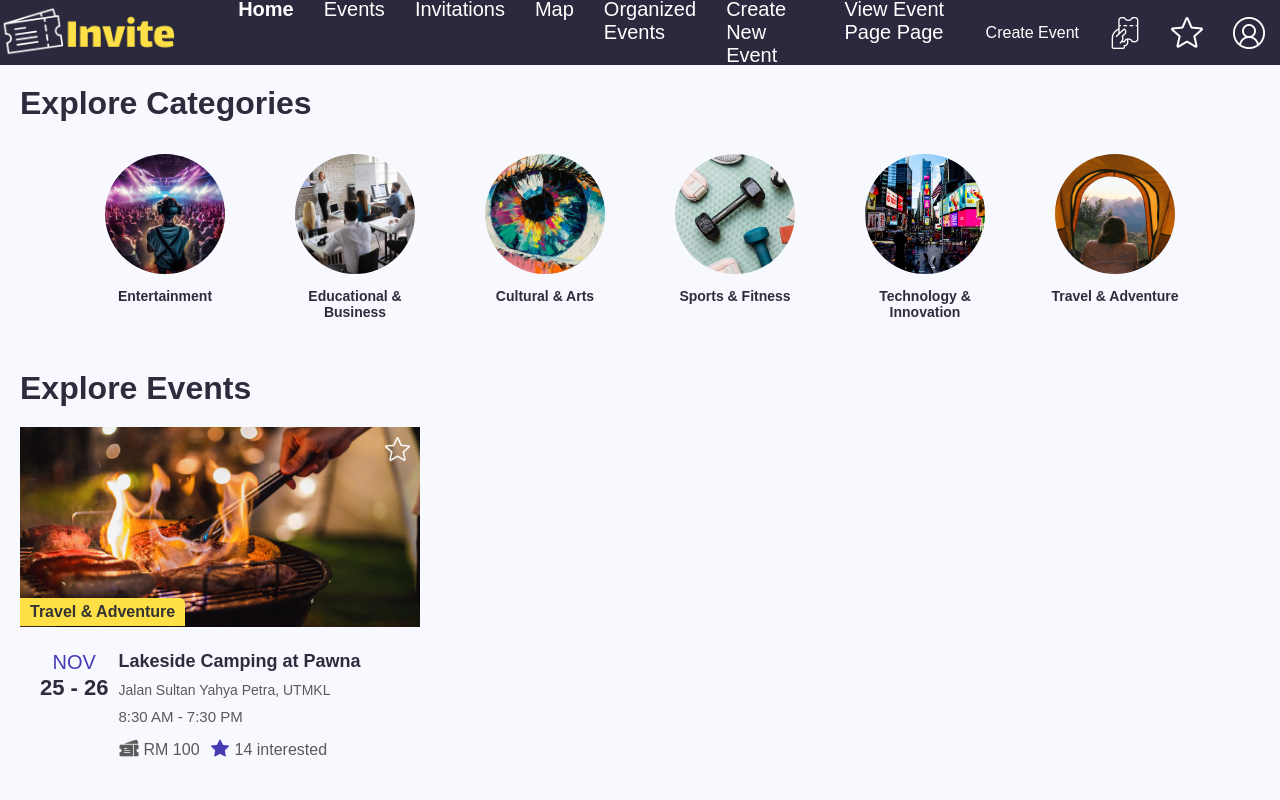
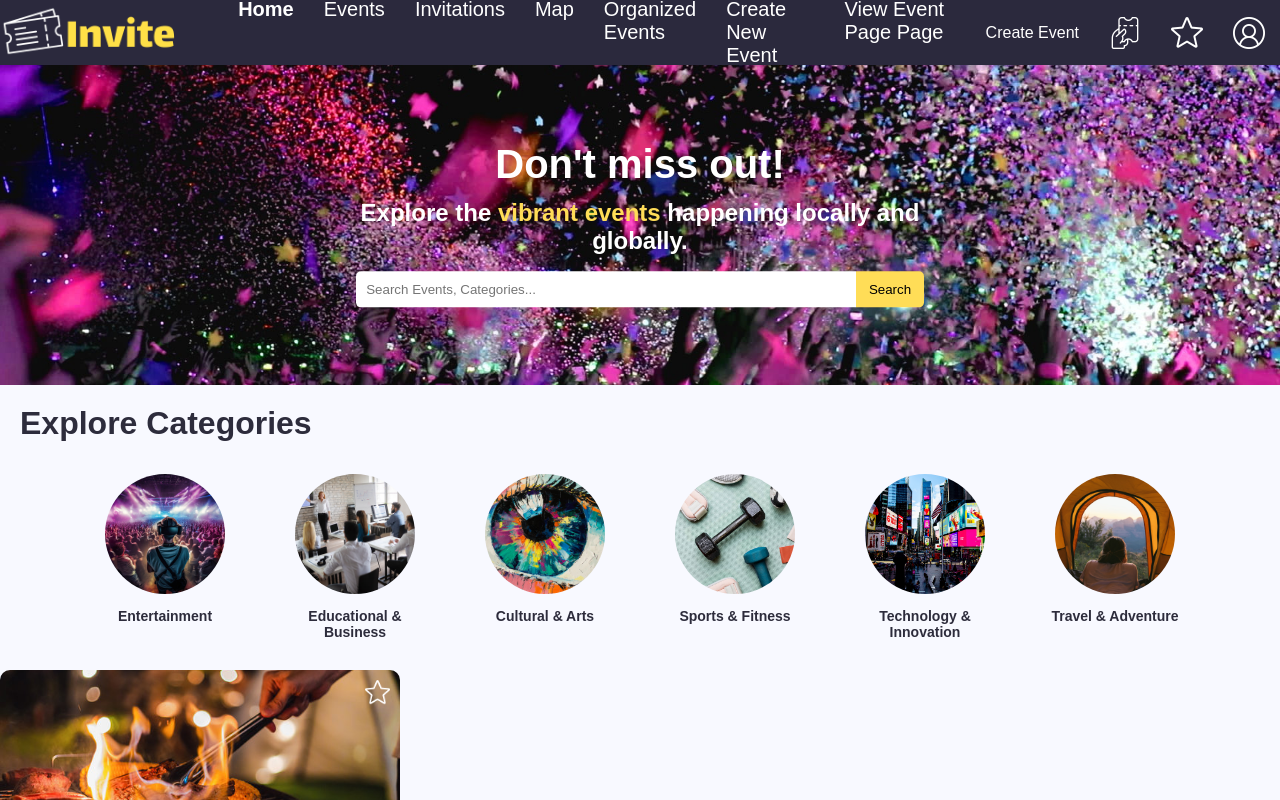
Before and after one commit to GaafarDev/Invite-system, a Vue app in the folder Frontend/: page / in a window 1280 px wide. Shown: the top 800 px of the page. Built offline with nearby package versions, Linux system fonts and the light colour scheme.

Commit message:
change some ui

```diff
--- a/Frontend/src/assets/css/EventCard.css
+++ b/Frontend/src/assets/css/EventCard.css
@@ -9,7 +9,7 @@
     width: 400px;
     border-radius: 10px;
     overflow: hidden;
-    margin: 20px;
+    margin-top: 20px;
     background-color: #F8F9FF;
     justify-content: center;
 }
--- a/Frontend/src/components/EventCard.vue
+++ b/Frontend/src/components/EventCard.vue
@@ -1,6 +1,5 @@
 <template>
     <div class="eventCard">
-        <h1>Explore Events</h1>
         <div class="upperCard">
             <div class="eventCardImage">
                 <img src="../assets/Images/Event.png" alt="Event Image"/>
--- a/Frontend/src/components/HomePage.vue
+++ b/Frontend/src/components/HomePage.vue
@@ -1,7 +1,18 @@
 <template>
-    <div>
-        <EventCategories/>
-        <EventCard/>
+    <div class="home-page">
+      <div class="banner">
+        <img src="../assets/Images/homeBanner.jpg" alt="homeBanner" class="homeBanner">
+        <div class="banner-content">
+          <h1>Don't miss out!</h1>
+          <h2>Explore the <span class="highlight">vibrant events</span> happening locally and globally.</h2>
+          <div class="search-bar">
+            <input type="text" placeholder="Search Events, Categories..." />
+            <button>Search</button>
+          </div>
+        </div>
+      </div>
+      <EventCategories />
+      <EventCard />
     </div>
   </template>
 
@@ -17,6 +28,71 @@ export default {
   }
   </script>
 
-<style>
+  <style scoped>
   @import '../assets/css/styles.css';
+
+  .home-page {
+    text-align: center;
+  }
+
+  .banner {
+    position: relative;
+    width: 100%;
+    height: 20em;
+  }
+
+  .homeBanner {
+    width: 100%;
+    height: 100%;
+    object-fit: cover;
+  }
+
+  .banner-content {
+    position: absolute;
+    top: 50%;
+    left: 50%;
+    transform: translate(-50%, -50%);
+    color: white;
+    text-align: center;
+  }
+
+  .banner-content h1 {
+    font-size: 2.5em;
+    margin: 0;
+  }
+
+  .banner-content h2 {
+    font-size: 1.5em;
+    margin: 0.5em 0;
+  }
+
+  .banner-content .highlight {
+    color: #ffdd57;
+  }
+
+  .search-bar {
+    display: flex;
+    justify-content: center;
+    margin-top: 1em;
+  }
+
+  .search-bar input {
+    padding: 0.8em;
+    width: 500px;
+    border: none;
+    border-radius: 5px 0 0 5px;
+  }
+
+  .search-bar button {
+    padding: 0.5em 1em;
+    border: none;
+    border-radius: 0 5px 5px 0;
+    background-color: #ffdd57;
+    cursor: pointer;
+    transition: background-color 0.3s;
+  }
+
+  .search-bar button:hover {
+    background-color: #ffcc00;
+  }
   </style>
--- a/Frontend/src/components/OrganizerEventsPage.vue
+++ b/Frontend/src/components/OrganizerEventsPage.vue
@@ -115,9 +115,11 @@ export default {
 };
 </script>
 
-<style>
+<style scoped>
 .organizer-events-page {
     padding: 20px;
+    margin-left : 5%;
+    margin-right: 5%;
 }
 
 .filters {
@@ -140,18 +142,15 @@ export default {
 
 .upcoming-events, .past-events {
     margin-bottom: 40px;
+
 }
 
 .event-cards {
     display: flex;
     flex-wrap: wrap;
-    gap: 20px;
+    gap: 62px;
 }
 
-.event-cards::after {
-    content: "";
-    flex: auto;
-}
 
 .see-more-btn {
     display: block;
@@ -162,6 +161,7 @@ export default {
     border: none;
     cursor: pointer;
     transition: background-color 0.3s;
+    border-radius: 5px;
 }
 
 .see-more-btn:hover {
```
Also changed, not shown: Frontend/src/assets/Images/homeBanner.jpg (added). Lines whose indentation alone changed are shown as unchanged.
